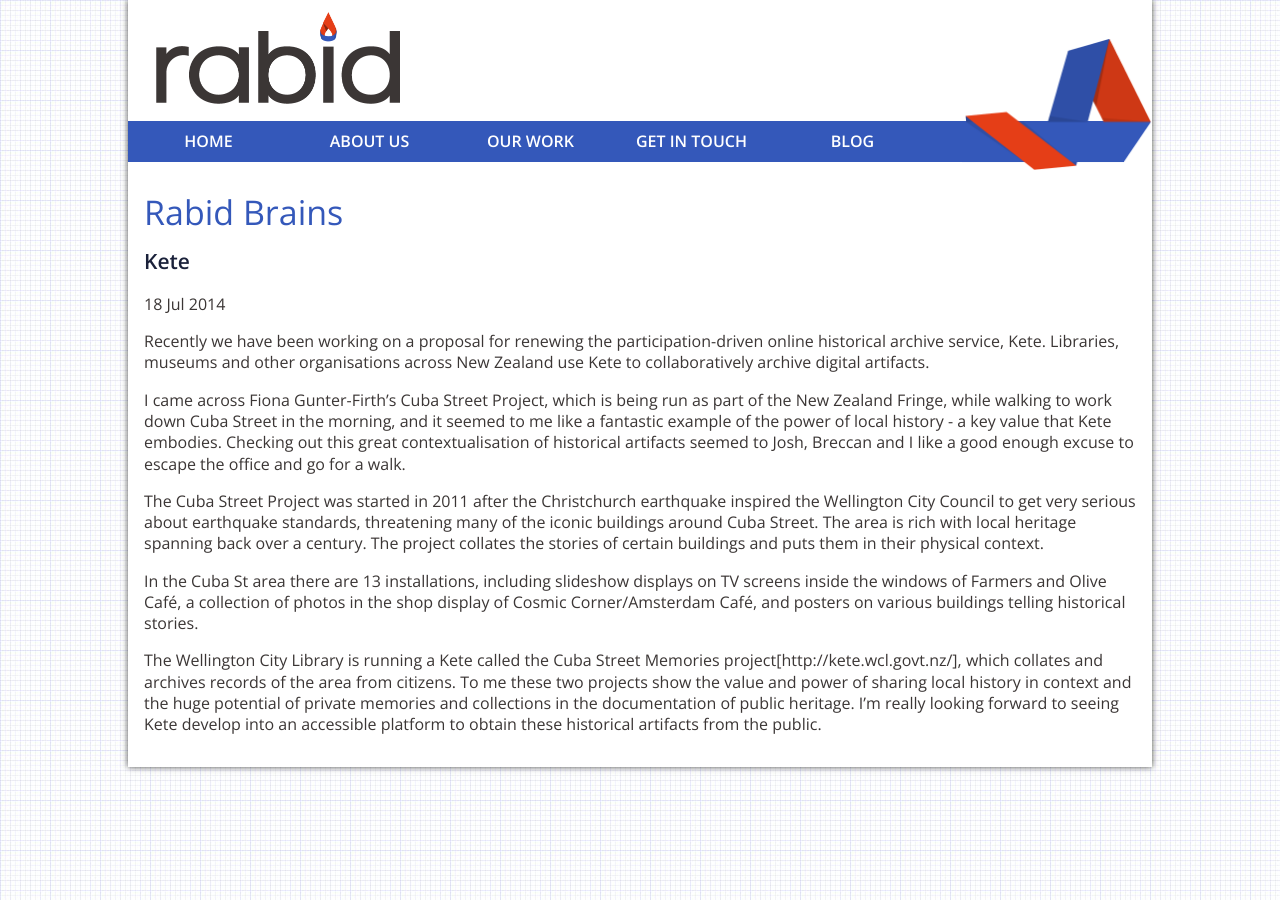
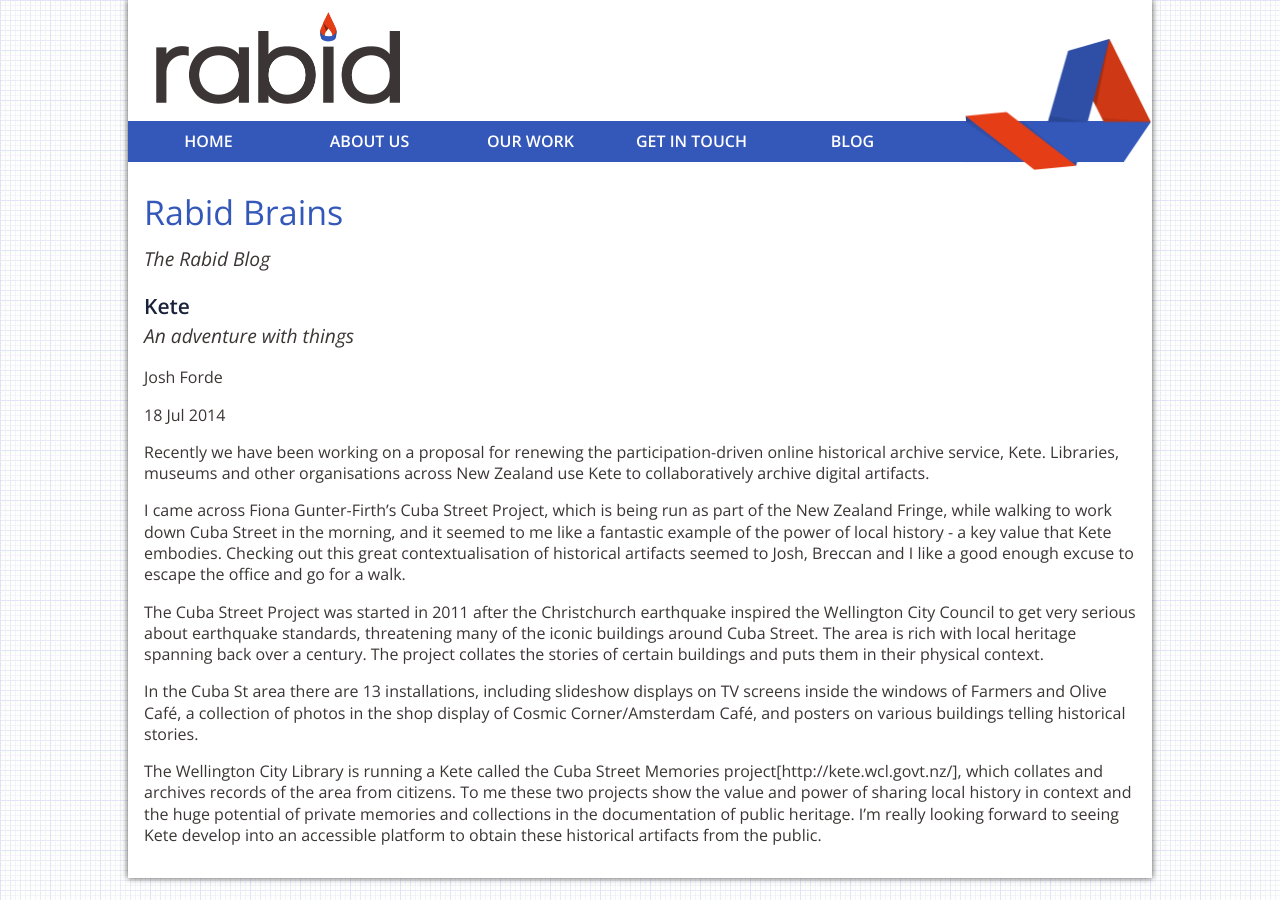
Before and after one commit to soundasleep/rabid.github.io, a Jekyll site: the page built from _posts/2014-07-18-kete.markdown, in a window 1280 px wide. Built offline with Jekyll 4.4.1, drawn with Linux system fonts in a browser that asks for light colours; Markdown is read by kramdown in place of the engine named in the settings.

Commit message:
adding author details

```diff
--- a/_config.yml
+++ b/_config.yml
@@ -1,4 +1,45 @@
 name: Rabid Brains
+subtitle: The Rabid Blog
 markdown: redcarpet
 pygments: true
 paginate: 5
+authors:
+  jofo:
+    name: "Josh Forde"
+    image: "josh-sq.jpg"
+  breccan:
+    name: "Breccan McLeod-Lundy"
+    image: "breccan-sq.jpg"
+  megan:
+    name: "Megan Bowra-Dean"
+    image: "megan-sq.jpg"
+  sandra:
+    name: "Sandra Clark"
+    image: "sandra-sq.jpg"
+  pepper:
+    name: "Pepper Curry"
+    image: "pepper-sq.jpg"
+  jonas:
+    name: "Jonas Hermsmeier"
+    image: "jonas-sq.jpg"
+  eoin:
+    name: "Eoin Kelly"
+    image: "eoin-sq.jpg"
+  rose:
+    name: "Rose Lu"
+    image: "rose-sq.jpg"
+  merrin:
+    name: "Merrin Macleod"
+    image: "merrin-sq.jpg"
+  josh:
+    name: "Josh McArthur"
+    image: "josh-mc-sq.jpg"
+  rob:
+    name: "Rob Ramsay"
+    image: "rob-sq.jpg"
+  brenda:
+    name: "Brenda Wallace"
+    image: "brenda-sq.jpg"
+  jevon:
+    name: "Jevon Wright"
+    image: "jevon-sq.jpg"
--- a/_layouts/default.html
+++ b/_layouts/default.html
@@ -5,14 +5,10 @@
     <meta http-equiv="X-UA-Compatible" content="IE=edge,chrome=1">
     <title>{{ page.title }}</title>
     <meta name="viewport" content="width=device-width">
-        <link href='http://fonts.googleapis.com/css?family=Open+Sans:400italic,400,300,600' rel='stylesheet' type='text/css'>
-        <!-- Custom CSS -->
+    <link href='http://fonts.googleapis.com/css?family=Open+Sans:400italic,300italic,400,300,600' rel='stylesheet' type='text/css'>
     <link rel="stylesheet" href="/css/from-rabid-site.css">
     <link rel="stylesheet" href="/css/blog-specific.css">
-
   </head>
-    <body>
-
 <body>
   <div class='g-container white-bg shadowed'>
     <div class='g-line'>
@@ -53,6 +49,7 @@
     <div class="g-line">
       <div class="g-1of1 g-all-space">
         <h1><a href="/">{{ site.name }}</a></h1>
+        <p class="subtitle">{{site.subtitle}}</p>
         {{ content }}
       </div>
     </div>
--- a/_layouts/post.html
+++ b/_layouts/post.html
@@ -2,6 +2,13 @@
 layout: default
 ---
 <h2>{{ page.title }}</h2>
+{% if page.subtitle %}
+  <p class="subtitle">{{ page.subtitle }}</p>
+{% endif %}
+{% if page.author %}
+  {% assign author = site.authors[page.author] %}
+  <p class="author">{{ author.name }}</p>
+{% endif %}
 <p class="meta">{{ page.date | date_to_string }}</p>
 
 <div class="post">
--- a/_posts/2014-07-18-kete.markdown
+++ b/_posts/2014-07-18-kete.markdown
@@ -1,8 +1,9 @@
 ---
 layout: post
 title:  "Kete"
+subtitle: "An adventure with things"
 date:   2014-07-18 12:00:58
-author: "Josh Forde"
+author: jofo
 ---
 
 Recently we have been working on a proposal for renewing the participation-driven online historical archive service, Kete. Libraries, museums and other organisations across New Zealand use Kete to collaboratively archive digital artifacts.
--- a/_posts/2014-07-20-diversity.markdown
+++ b/_posts/2014-07-20-diversity.markdown
@@ -2,6 +2,7 @@
 layout: post
 title:  "Diversity at Rabid"
 date:   2014-07-20 12:00:58
+author: "merrin"
 ---
 
 We are very diverse. We love diversity and we have lots.
--- a/css/blog-specific.css
+++ b/css/blog-specific.css
@@ -0,0 +1,6 @@
+.subtitle {
+  font-style: italic;
+  font-size: 1.2em;
+  font-weight: 300;
+  margin-top: 0;
+}
--- a/index.html
+++ b/index.html
@@ -9,7 +9,8 @@
   <p class="post-details">
     {% if post.author %}
       By
-      <span class="author">{{ post.author }}</span>
+      {% assign author = site.authors[post.author] %}
+      <span class="author">{{ author.name }}</span>
       on
     {% endif %}
     <span class="date">{{ post.date | date: "%-d %B %Y" }}</span>
```
Also changed, not shown: README.md. Lines whose indentation alone changed are shown as unchanged.
